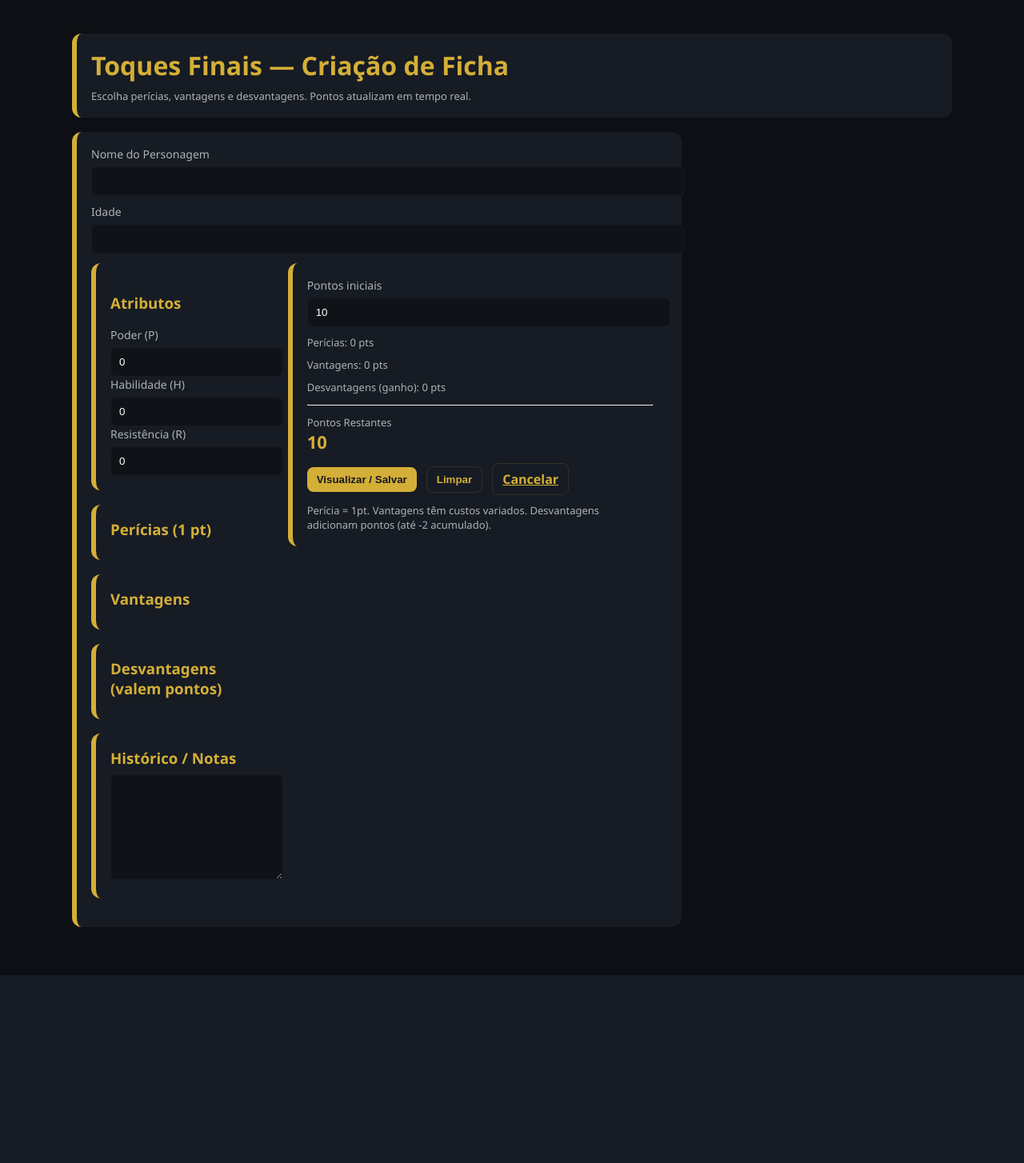
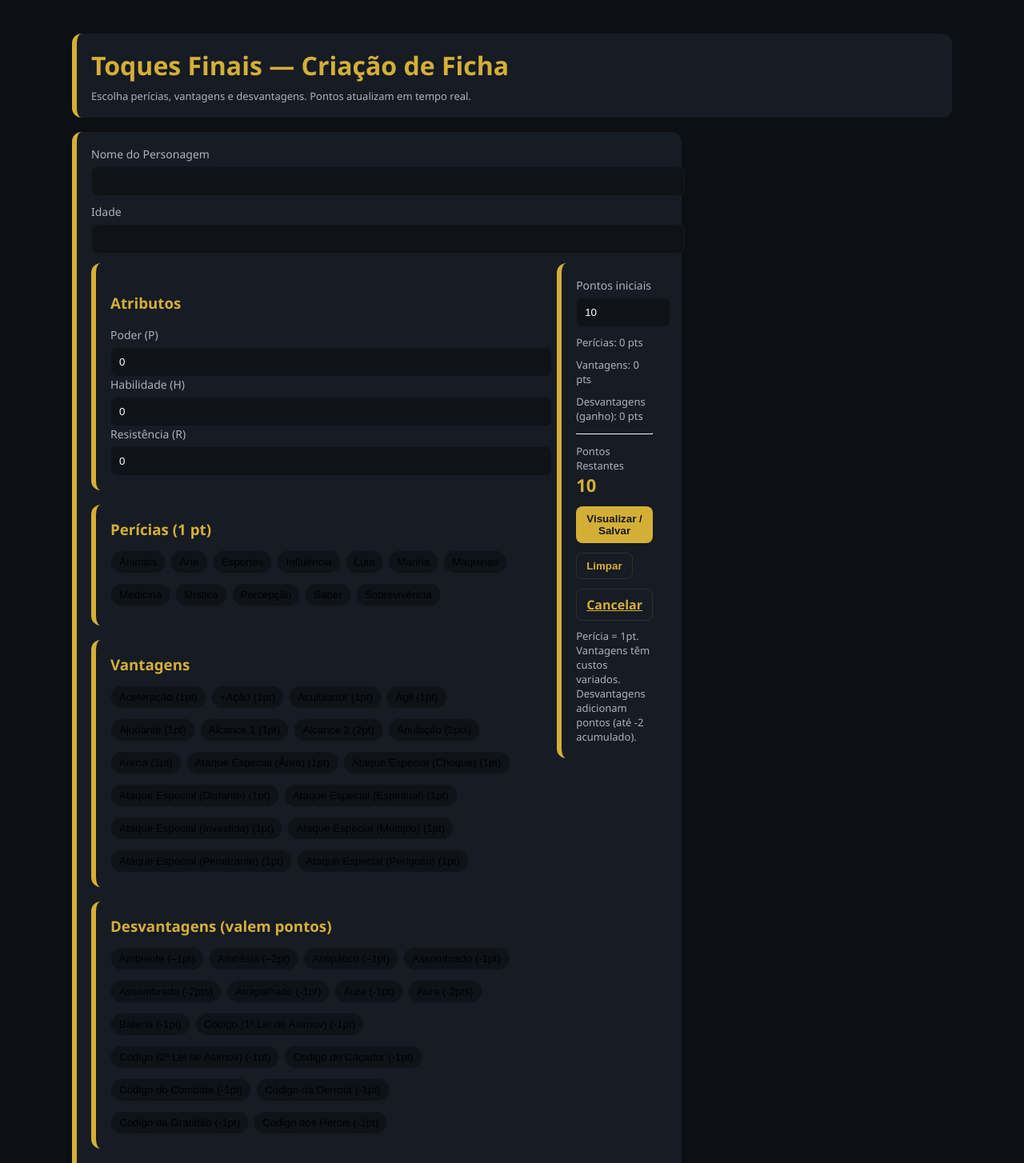
Before and after one commit to hilen-dev/Tridados, a Flask app: page /criar_ficha/final in a window 1280 px wide. Shown: the top 1454 px of the page at 80% size. Before the commit the page ends 1219 px from the top, so only its background shows below. Run offline with Flask 3, Linux system fonts and the light colour scheme.

Commit message:
Update criar_ficha_final.html

```diff
--- a/templates/criar_ficha_final.html
+++ b/templates/criar_ficha_final.html
@@ -155,7 +155,7 @@ const vantagens = [
   {k:"Defesa Especial (Tenaz)", l:"Defesa Especial (Tenaz) (1pt)", c:1},
   {k:"Defesa Especial (Titanica)", l:"Defesa Especial (Titanica) (1pt)", c:1},
   {k:"Desgaste", l:"Desagaste (1pt)", c:1},
-  {k:"Devoto", l:"Devoto (1pt), c:1},
+  {k:"Devoto", l:"Devoto (1pt)", c:1},
   {k:"Elo Mental", l:"Elo Mental (1pt)", c:1},
   {k:"Estender", l:"Estenter (1pt)", c:1},
   {k:"Famoso", l:"Famoso (1pt)", c:1},
```
